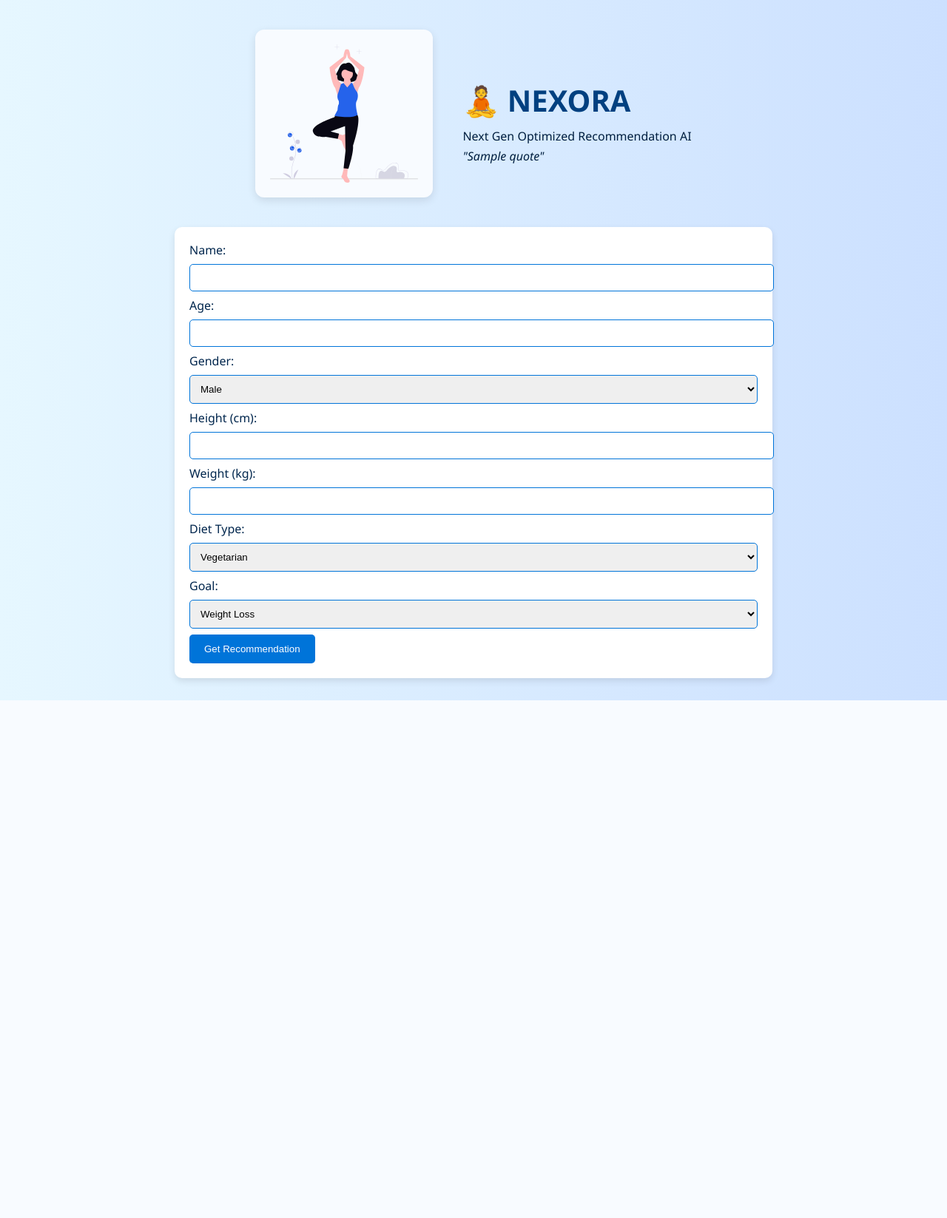
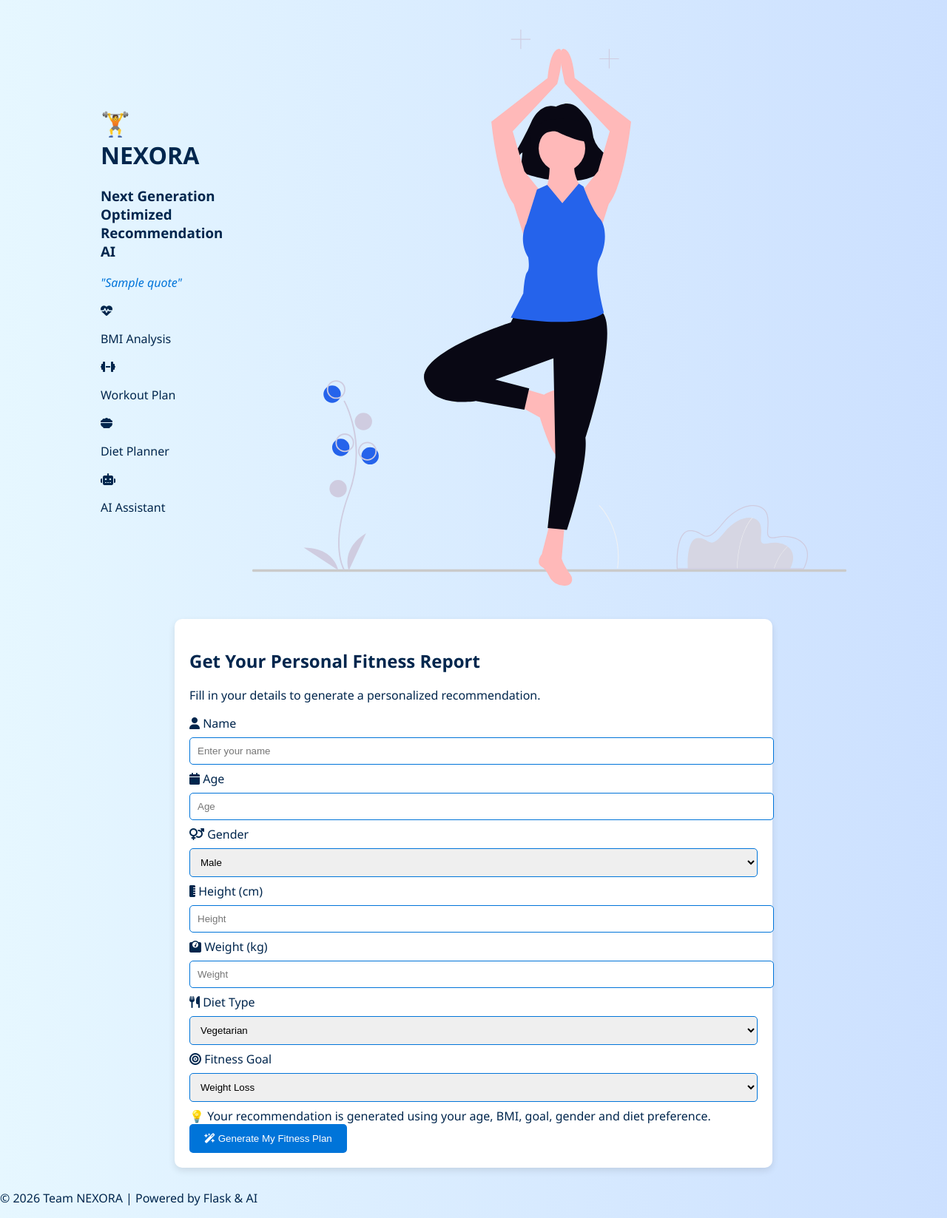
Before and after one commit to santhoshsrinika7/Fitness-AI, a Flask app: template templates/index.html in a window 1280 px wide. Shown: the whole page at 74% size. Before the commit the page ends 947 px from the top, so only its background shows below. Run offline with Flask 3, Linux system fonts and the light colour scheme; the template is opened without the code that fills it: most values are stand-ins (such as "Sample title", 1, 10 or a date in 2020).

Commit message:
Update index.html

```diff
--- a/templates/index.html
+++ b/templates/index.html
@@ -1,65 +1,207 @@
 <!DOCTYPE html>
-<html>
+<html lang="en">
 <head>
-    <title>NEXORA Fitness</title>
+<meta charset="UTF-8">
+<meta name="viewport" content="width=device-width, initial-scale=1.0">
+
+<title>NEXORA Fitness AI</title>
+
 <link rel="stylesheet" href="{{ url_for('static', filename='style.css') }}">
+
+<link rel="preconnect" href="https://fonts.googleapis.com">
+<link href="https://fonts.googleapis.com/css2?family=Poppins:wght@300;400;600;700&display=swap" rel="stylesheet">
+
+<link rel="stylesheet"
+href="https://cdnjs.cloudflare.com/ajax/libs/font-awesome/6.5.1/css/all.min.css">
+
 </head>
+
 <body>
 
-<!-- Hero Section -->
 <div class="hero">
-  <div class="hero-box">
-    <img src="{{ url_for('static', filename='images/yoga.svg') }}"
-         alt="Yoga Illustration" class="hero-img-box">
+
+<div class="hero-left">
+
+<h1>🏋️ NEXORA</h1>
+
+<h3>Next Generation Optimized Recommendation AI</h3>
+
+<p class="quote">
+"{{ quote }}"
+</p>
+
+<div class="feature-box">
+
+<div class="feature">
+<i class="fa-solid fa-heart-pulse"></i>
+<p>BMI Analysis</p>
 </div>
-  <div class="hero-text">
-    <h1>🧘 NEXORA</h1>
-    <p>Next Gen Optimized Recommendation AI</p>
-<p class="quote">"{{ quote }}"</p>
+
+<div class="feature">
+<i class="fa-solid fa-dumbbell"></i>
+<p>Workout Plan</p>
+</div>
+
+<div class="feature">
+<i class="fa-solid fa-bowl-food"></i>
+<p>Diet Planner</p>
+</div>
+
+<div class="feature">
+<i class="fa-solid fa-robot"></i>
+<p>AI Assistant</p>
+</div>
 
 </div>
+
+</div>
+
+
+<div class="hero-right">
+
+<img src="{{ url_for('static', filename='images/yoga.svg') }}"
+class="hero-image">
+
+</div>
+
 </div>
 
 
 
 
-    <!-- Form Section -->
+
 <div class="form-card">
+
+<h2>Get Your Personal Fitness Report</h2>
+
+<p class="subtitle">
+Fill in your details to generate a personalized recommendation.
+</p>
+
 <form action="/recommend" method="POST">
-            <label>Name:</label>
-            <input type="text" name="name" required>
 
-            <label>Age:</label>
-            <input type="number" name="age" required>
+<label>
+<i class="fa-solid fa-user"></i>
+Name
+</label>
 
-            <label>Gender:</label>
+<input
+type="text"
+name="name"
+placeholder="Enter your name"
+required>
+
+
+<label>
+<i class="fa-solid fa-calendar"></i>
+Age
+</label>
+
+<input
+type="number"
+name="age"
+placeholder="Age"
+required>
+
+
+<label>
+<i class="fa-solid fa-venus-mars"></i>
+Gender
+</label>
+
 <select name="gender">
+
 <option>Male</option>
+
 <option>Female</option>
+
 </select>
 
-            <label>Height (cm):</label>
-            <input type="number" name="height" required>
 
-            <label>Weight (kg):</label>
-            <input type="number" name="weight" required>
+<label>
+<i class="fa-solid fa-ruler-vertical"></i>
+Height (cm)
+</label>
 
-            <label>Diet Type:</label>
+<input
+type="number"
+name="height"
+placeholder="Height"
+required>
+
+
+<label>
+<i class="fa-solid fa-weight-scale"></i>
+Weight (kg)
+</label>
+
+<input
+type="number"
+name="weight"
+placeholder="Weight"
+required>
+
+
+<label>
+<i class="fa-solid fa-utensils"></i>
+Diet Type
+</label>
+
 <select name="diet_type">
+
 <option>Vegetarian</option>
+
 <option>Non-Vegetarian</option>
+
 </select>
 
-            <label>Goal:</label>
+
+<label>
+<i class="fa-solid fa-bullseye"></i>
+Fitness Goal
+</label>
+
 <select name="goal">
+
 <option>Weight Loss</option>
+
 <option>Muscle Gain</option>
+
 <option>Maintain</option>
+
 </select>
 
-            <button type="submit">Get Recommendation</button>
-        </form>
+
+<div class="tip">
+
+💡
+Your recommendation is generated using your age, BMI,
+goal, gender and diet preference.
+
 </div>
 
+
+<button type="submit">
+
+<i class="fa-solid fa-wand-magic-sparkles"></i>
+
+Generate My Fitness Plan
+
+</button>
+
+</form>
+
+</div>
+
+
+
+<p>
+
+<footer>
+    <p>© 2026 Team NEXORA | Powered by Flask & AI</p>
+</footer>
+</p>
+
 </body>
+
 </html>
```
Lines whose indentation alone changed are shown as unchanged.
